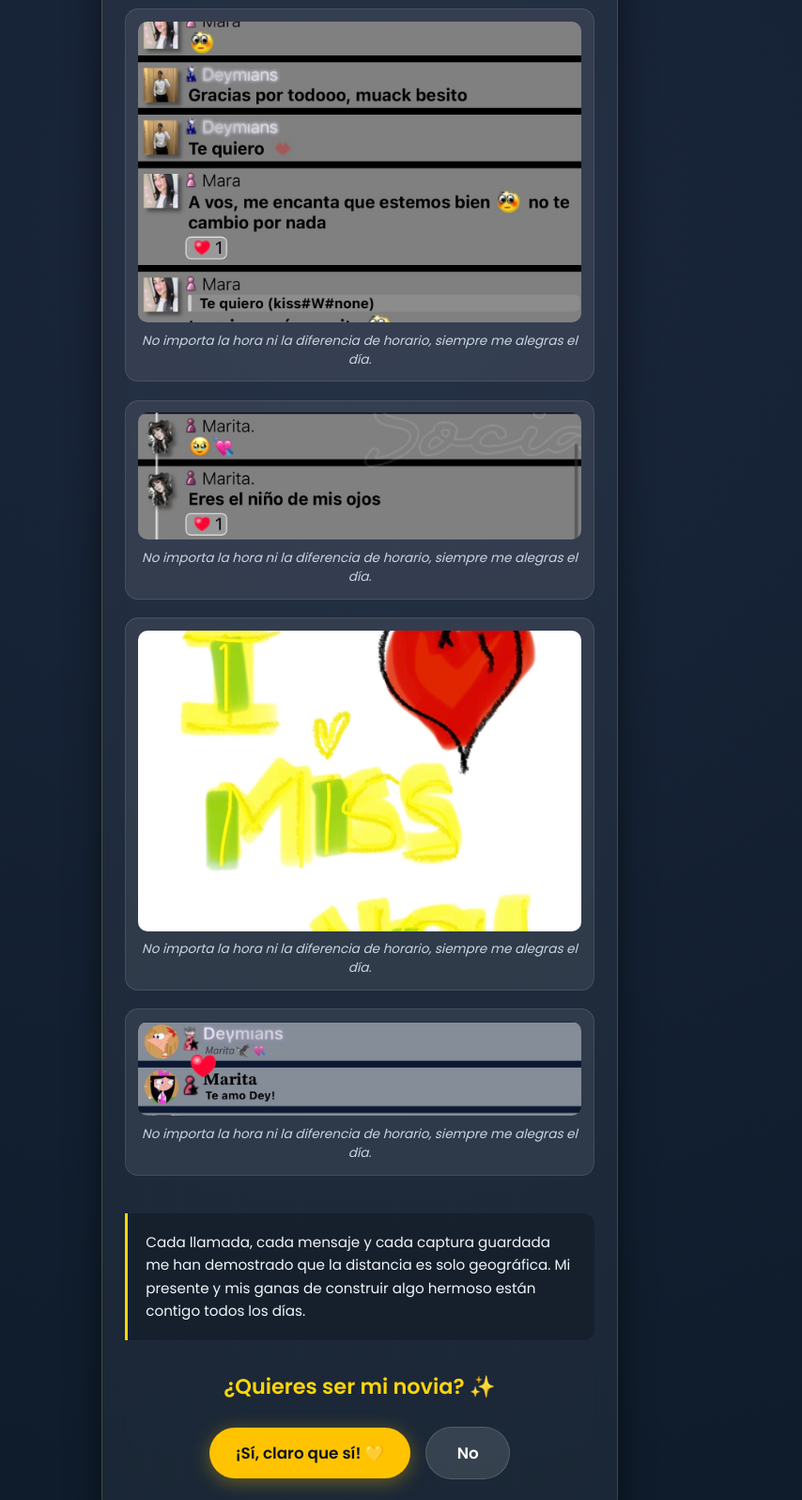
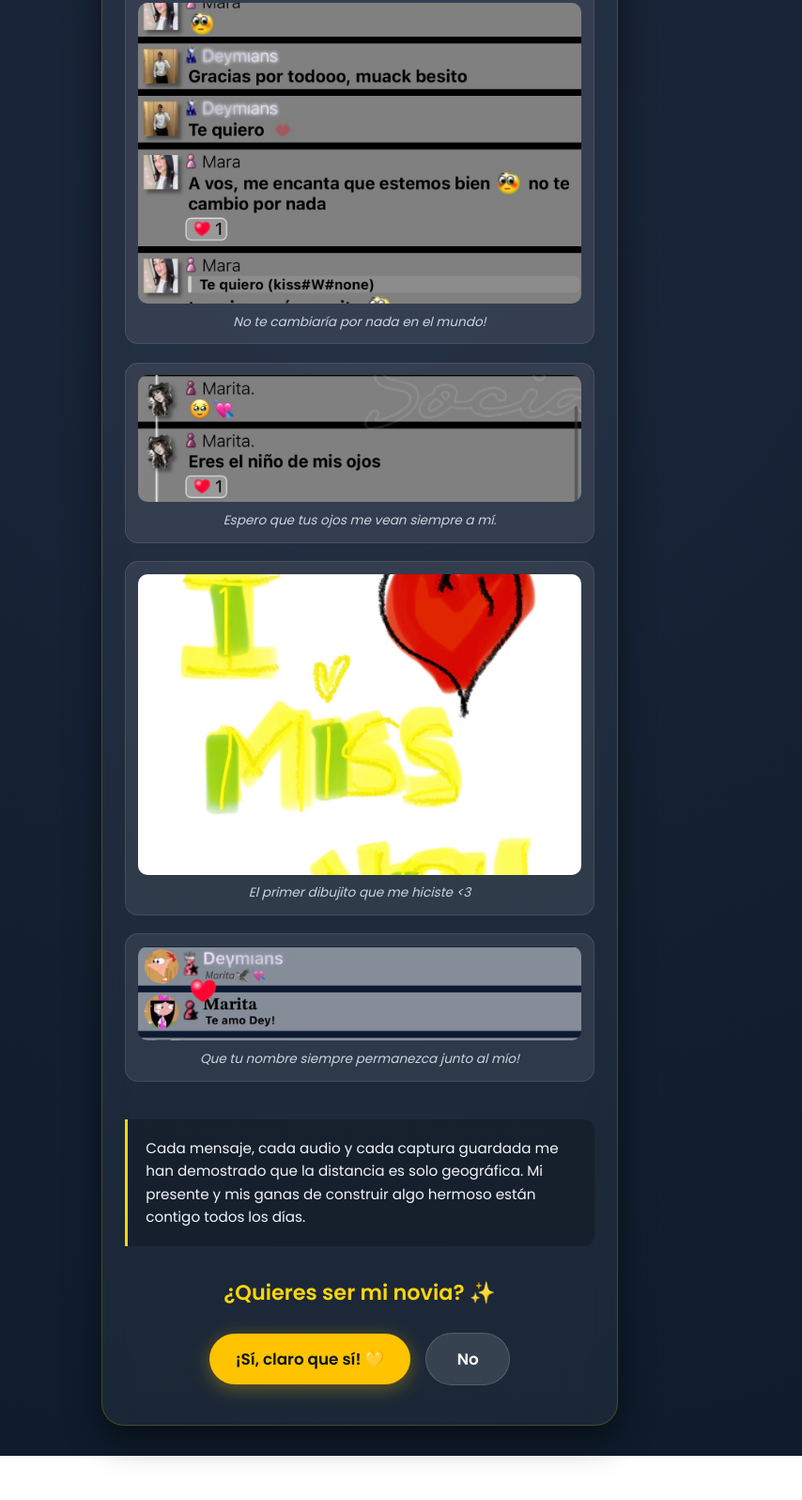
Before and after one commit to yhonnyagm/para-ti, a plain HTML site: page index.html in a window 1280 px wide. Shown: the part 1183-2779 px from the top of the page at 94% size, without its empty margins (257-1111 px from the left). After the commit the page ends 2732 px from the top, so only its background shows below. Drawn offline with Linux system fonts and the light colour scheme.

Commit message:
Update index.html

```diff
--- a/index.html
+++ b/index.html
@@ -331,29 +331,29 @@
       </div>
       <div class="photo-card">
         <img src="foto1.png" alt="Momento 1">
-        <p class="photo-caption">De todas nuestras horas en videollamada, esta sonrisa es de mis favoritas.</p>
+        <p class="photo-caption">Mi osita dormilona 4ever.</p>
       </div>
       <div class="photo-card">
         <img src="foto2.jpeg" alt="Momento 2">
-        <p class="photo-caption">No importa la hora ni la diferencia de horario, siempre me alegras el día.</p>
+        <p class="photo-caption">No te cambiaría por nada en el mundo!</p>
       </div>
       <div class="photo-card">
         <img src="foto3.jpeg" alt="Momento 3">
-        <p class="photo-caption">No importa la hora ni la diferencia de horario, siempre me alegras el día.</p>
+        <p class="photo-caption">Espero que tus ojos me vean siempre a mí.</p>
       </div>
       <div class="photo-card">
         <img src="foto4.jpeg" alt="Momento 4">
-        <p class="photo-caption">No importa la hora ni la diferencia de horario, siempre me alegras el día.</p>
+        <p class="photo-caption">El primer dibujito que me hiciste <3</p>
       </div>
        <div class="photo-card">
         <img src="foto5.jpeg" alt="Momento 5">
-        <p class="photo-caption">No importa la hora ni la diferencia de horario, siempre me alegras el día.</p>
+        <p class="photo-caption">Que tu nombre siempre permanezca junto al mío!</p>
       </div>
     </div>
 
     <!-- Carta y Propuesta -->
     <div class="letter">
-      Cada llamada, cada mensaje y cada captura guardada me han demostrado que la distancia es solo geográfica. Mi presente y mis ganas de construir algo hermoso están contigo todos los días.
+      Cada mensaje, cada audio y cada captura guardada me han demostrado que la distancia es solo geográfica. Mi presente y mis ganas de construir algo hermoso están contigo todos los días.
     </div>
 
     <div id="proposal-box">
@@ -367,7 +367,7 @@
 
     <div id="celebration">
       <h2 style="color: #ffd60a; font-size: 2rem; margin-bottom: 1rem;">¡Dijo que sí! 🥰</h2>
-      <p style="color: #e0e1dd; line-height: 1.6;">Acabas de hacerme la persona más feliz del mundo. Los kilómetros entre nosotros son temporales, pero lo que siento por ti es para siempre. ¡Feliz día de las flores amarillas, mi niña hermosa! 🌻</p>
+      <p style="color: #e0e1dd; line-height: 1.6;">Acabas de hacerme el hombre más feliz del mundo. Los kilómetros entre nosotros son temporales, pero lo que siento por ti es para siempre. ¡Feliz día de las flores amarillas, mi niña hermosa! 🌻</p>
     </div>
   </div>
 <!-- Visor de imagen en pantalla completa -->
```
